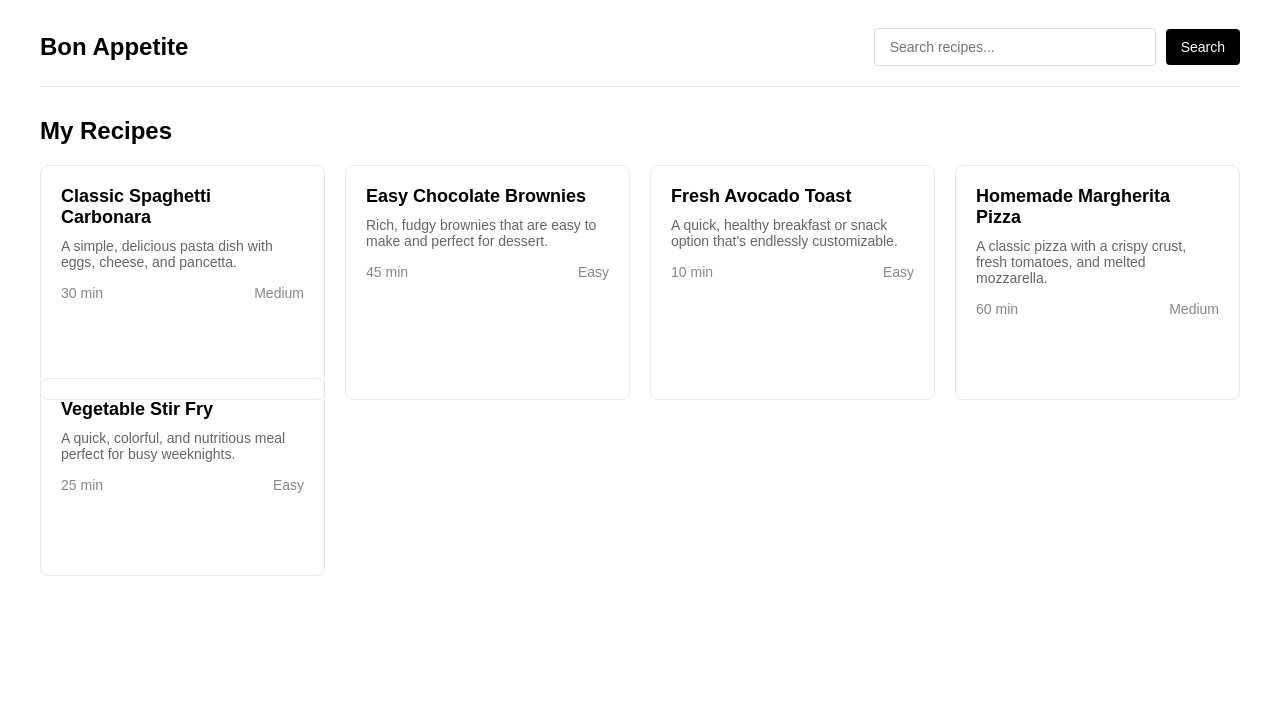
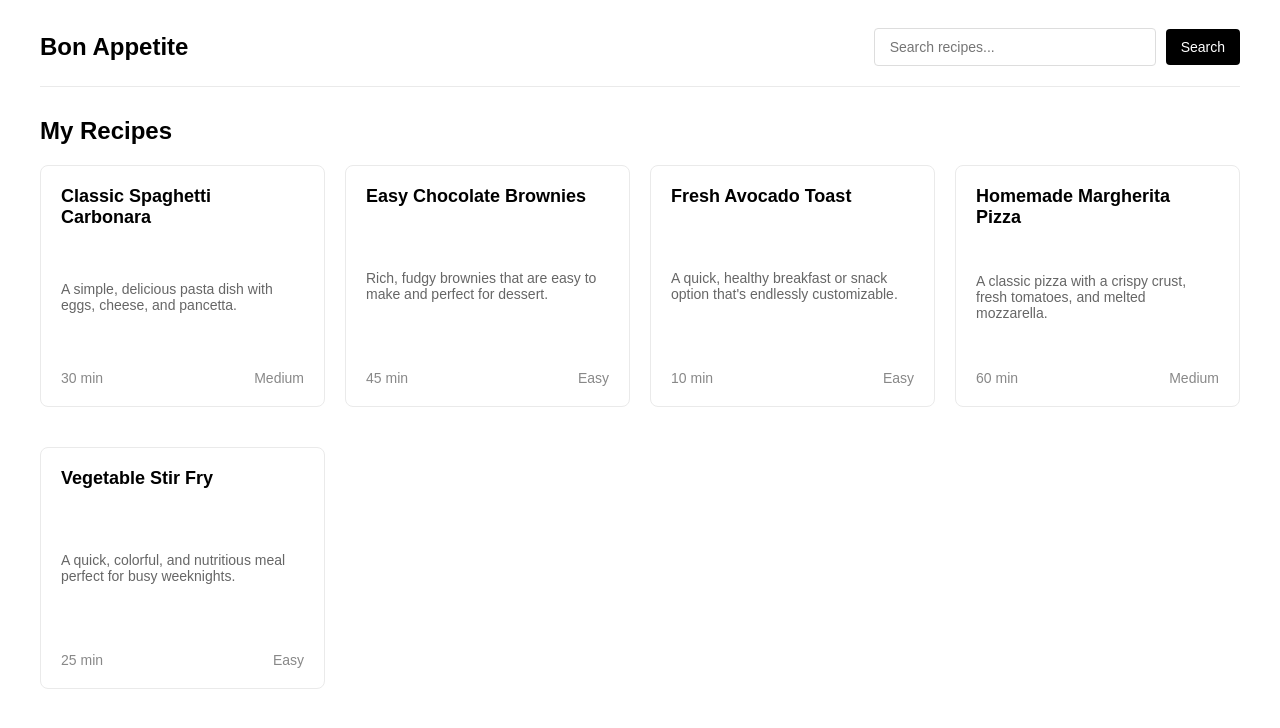
Before and after one commit to vighnesh-radhakrishnan/bon-appetit, a React (Vite) app: page / in a window 1280 px wide. Shown: the top 728 px of the page. Built offline with nearby package versions, Linux system fonts and the light colour scheme.

Commit message:
fiexd recipe card ht and content alignment

```diff
--- a/src/pages/HomePage.jsx
+++ b/src/pages/HomePage.jsx
@@ -16,7 +16,10 @@ const RecipeCard = ({ recipe }) => {
           marginBottom: "20px",
           transition: "transform 0.2s ease, box-shadow 0.2s ease",
           cursor: "pointer",
-          height: "100%",
+          height: "200px",
+          display: "flex",
+          flexDirection: "column",
+          justifyContent: "space-between",
         }}
         onMouseOver={(e) => {
           e.currentTarget.style.transform = "translateY(-5px)";
```
